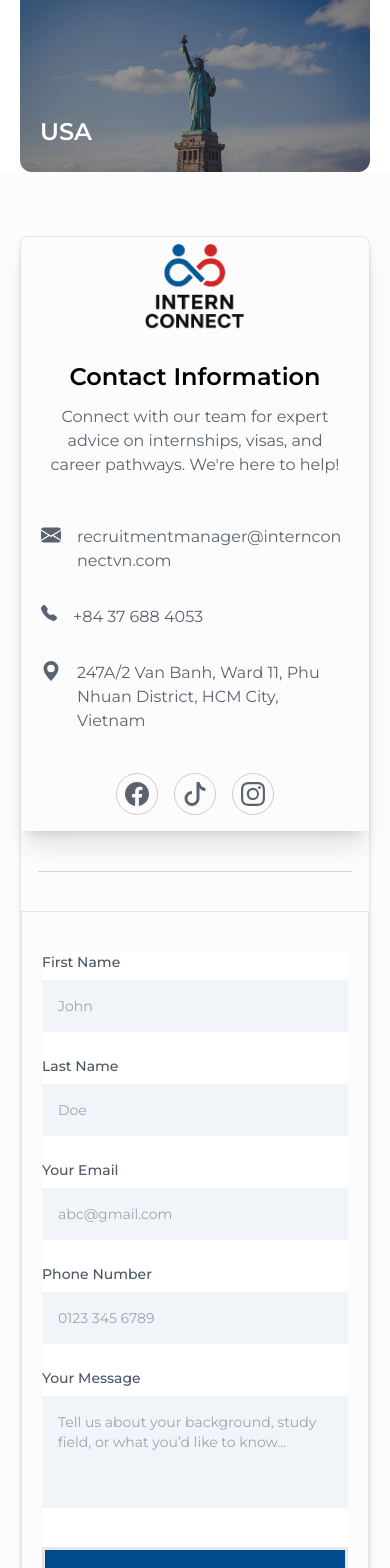
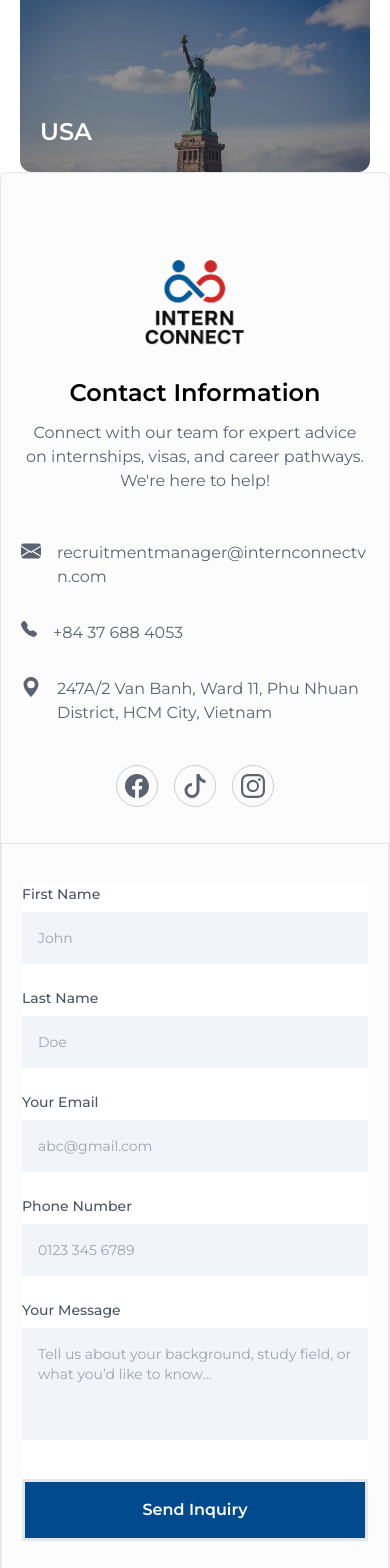
Before and after one commit to trgmnh/intern-connect-website, a React (Vite) app: page / in a window 390 px wide. Shown: the part 2349-3917 px from the top of the page. Built offline with nearby package versions, Linux system fonts and the light colour scheme; no server answers.

Commit message:
minor fix

```diff
--- a/src/pages/Contact.jsx
+++ b/src/pages/Contact.jsx
@@ -58,12 +58,12 @@ export const ContactUsPage = () => {
         <section
             id="contact"
             className="relative bg-gray-100/30 md:bg-white
-             max-w-[1240px] mx-auto px-5 md:px-10 lg:px-0 py-16"
+             max-w-[1240px] mx-auto md:px-10 lg:px-0 md:py-16"
         >
             <div
-                className="relative z-10 grid grid-cols-1 md:grid-cols-[4fr_5fr] rounded-lg border border-gray-200 shadow-md"
+                className="relative z-10 grid grid-cols-1 md:grid-cols-[4fr_5fr] rounded-lg border border-gray-200 md:shadow-md"
             >                {/* LEFT */}
-                <div className="flex flex-col justify-between gap-6 items-center md:items-start shadow-xl md:border md:border-gray-200 md:py-16 md:px-12">
+                <div className="flex flex-col justify-between gap-6 items-center pt-10 mt-10 md:mt-0 md:items-start md:shadow-xl md:border md:border-gray-200 md:py-16 md:px-12">
                     <div className="md:max-w-md px-6 md:px-0 text-center md:text-left">
                         <img
                             src={logo}
@@ -119,7 +119,7 @@ export const ContactUsPage = () => {
                     </div>
 
                     {/* Socials */}
-                    <div className="w-full py-4">
+                    <div className="w-full py-4 mb-5 md:mb-0 px-5 md:px-0">
                         <div className="flex justify-center md:justify-start gap-4 text-[#5C6370]">
                             <SocialLink
                                 href="https://www.facebook.com/profile.php?id=61581832680507"
@@ -142,8 +142,6 @@ export const ContactUsPage = () => {
                         </div>
                     </div>
                 </div>
-
-                <span className="flex md:hidden w-[90%] my-10 mx-auto h-[0.5px] bg-gray-300" />
 
                 {/* RIGHT */}
                 <div className="flex items-center justify-center px-5 md:px-10 border md:border-gray-200 py-10 md:py-0 ">
@@ -177,7 +175,7 @@ export const ContactUsPage = () => {
                                 />
                             </div>
 
-                            <div className="flex justify-center md:justify-end pt-2 pb-10 md:pb-0">
+                            <div className="flex justify-center md:justify-end pt-2">
                                 <button
                                     type="submit"
                                     disabled={loading}
```
